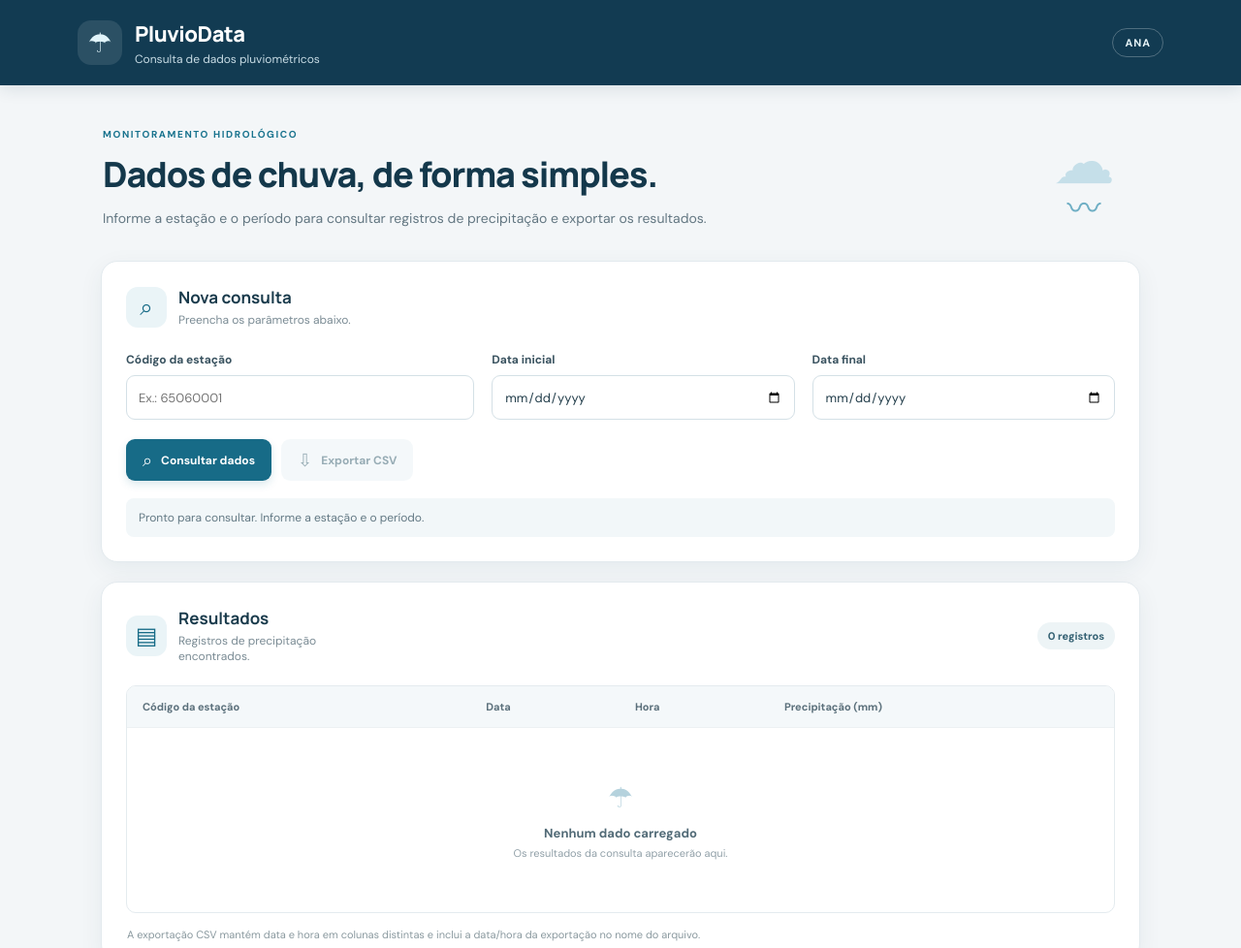
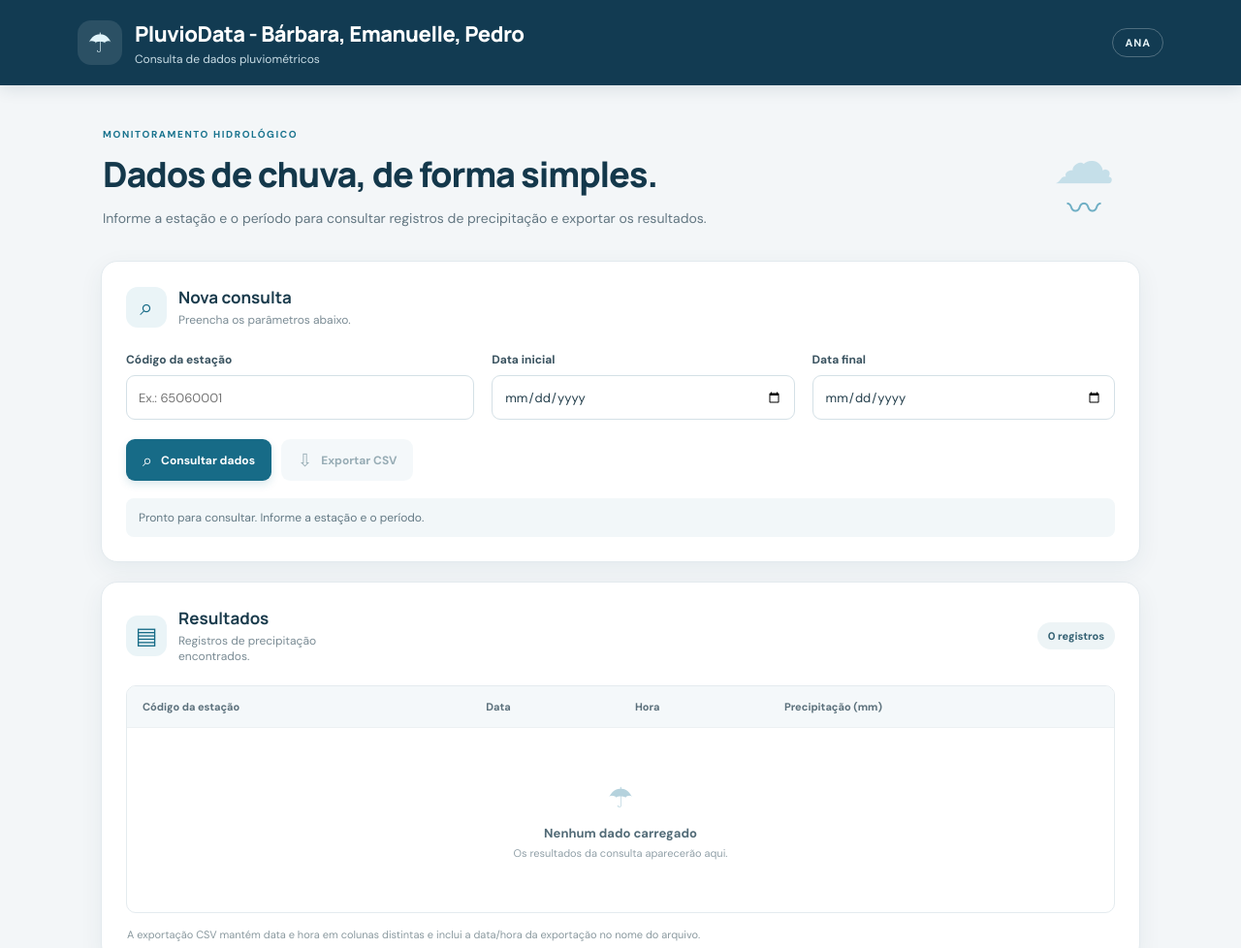
Before and after one commit to ManuVodi/teste-pluviometro-ana, a plain HTML site: page index.html in a window 1280 px wide. Shown: the top 978 px of the page at 97% size. Drawn offline with Linux system fonts and the light colour scheme.

Commit message:
Update header title to include names
Adicionar nomes dos participantes do projeto

```diff
--- a/index.html
+++ b/index.html
@@ -11,7 +11,7 @@
   <header class="topbar">
     <div class="brand-mark" aria-hidden="true">☂</div>
     <div class="brand-copy">
-      <h1>PluvioData</h1>
+      <h1>PluvioData - Bárbara, Emanuelle, Pedro</h1>
       <p>Consulta de dados pluviométricos</p>
     </div>
     <span class="source-tag">ANA</span>
```
